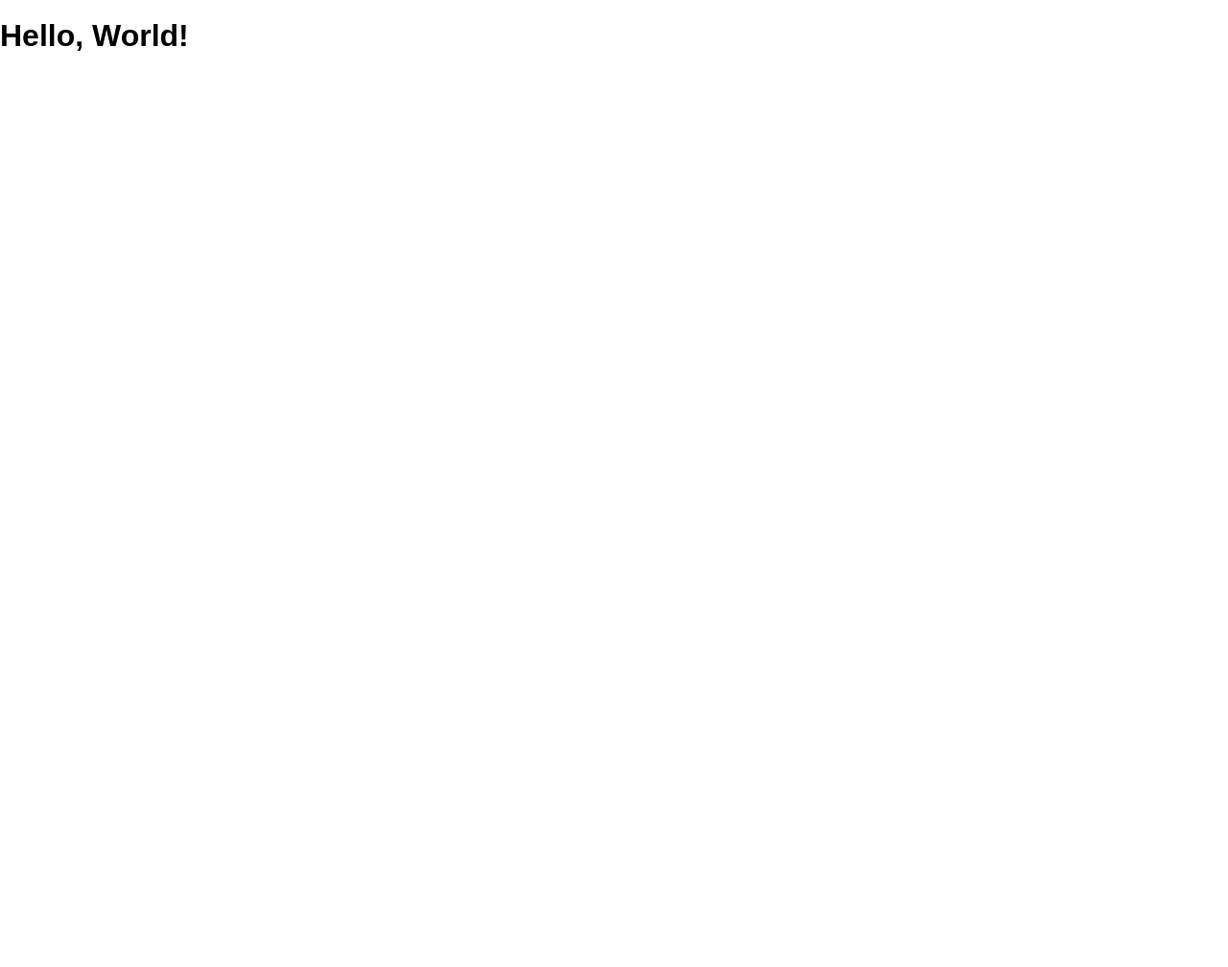
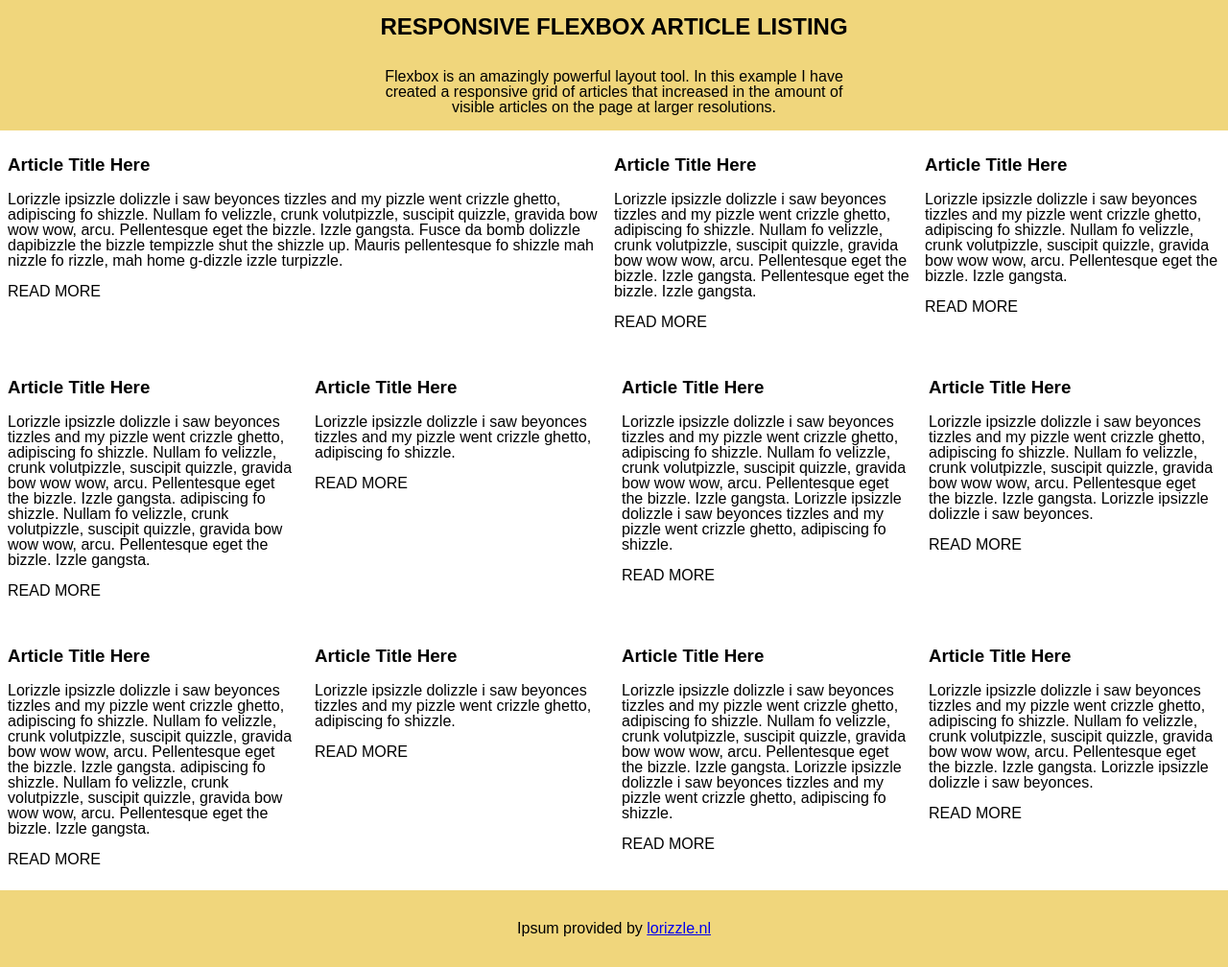
Before and after one commit to MatthewSDick/flebox-article-layout, a website: page public/index.html in a window 1280 px wide. Shown: the whole page at 96% size. Before the commit the page ends 821 px from the top, so only its background shows below. Drawn offline with Linux system fonts and the light colour scheme.

Commit message:
Adventure Flex Article

```diff
--- a/public/index.html
+++ b/public/index.html
@@ -8,6 +8,136 @@
     <link rel="stylesheet" href="/screen.css" />
   </head>
   <body>
-    <h1 class="hello-world">Hello, World!</h1>
+<section class="top-header">
+    <h1 class="hello-world">RESPONSIVE FLEXBOX ARTICLE LISTING</h1>
+    <p class="p-top">
+      Flexbox is an amazingly powerful layout tool. In this example I have
+      created a responsive grid of articles that increased in the amount of
+      visible articles on the page at larger resolutions.
+    </p>
+</section>
+  <section>
+    <article class="large">
+    <h3>Article Title Here</h3>
+    <p>
+      Lorizzle ipsizzle dolizzle i saw beyonces tizzles and my pizzle went
+      crizzle ghetto, adipiscing fo shizzle. Nullam fo velizzle, crunk
+      volutpizzle, suscipit quizzle, gravida bow wow wow, arcu. Pellentesque
+      eget the bizzle. Izzle gangsta. Fusce da bomb dolizzle dapibizzle the
+      bizzle tempizzle shut the shizzle up. Mauris pellentesque fo shizzle mah
+      nizzle fo rizzle, mah home g-dizzle izzle turpizzle.
+    </p>
+    <p>READ MORE</p>
+    </article>
+    <article>
+    <h3>Article Title Here</h3>
+    <p>
+      Lorizzle ipsizzle dolizzle i saw beyonces tizzles and my pizzle went
+      crizzle ghetto, adipiscing fo shizzle. Nullam fo velizzle, crunk
+      volutpizzle, suscipit quizzle, gravida bow wow wow, arcu. Pellentesque
+      eget the bizzle. Izzle gangsta. Pellentesque
+      eget the bizzle. Izzle gangsta.
+    </p>
+    <p>READ MORE</p>
+  </article>
+  <article>
+    </p>
+    <h3>Article Title Here</h3>
+    <p>
+      Lorizzle ipsizzle dolizzle i saw beyonces tizzles and my pizzle went
+      crizzle ghetto, adipiscing fo shizzle. Nullam fo velizzle, crunk
+      volutpizzle, suscipit quizzle, gravida bow wow wow, arcu. Pellentesque
+      eget the bizzle. Izzle gangsta.
+    </p>
+    <p>READ MORE</p>
+    </article>
+  </section>
+  <section>
+    <article>
+    <h3>Article Title Here</h3>
+    <p>
+      Lorizzle ipsizzle dolizzle i saw beyonces tizzles and my pizzle went
+      crizzle ghetto, adipiscing fo shizzle. Nullam fo velizzle, crunk
+      volutpizzle, suscipit quizzle, gravida bow wow wow, arcu. Pellentesque
+      eget the bizzle. Izzle gangsta. adipiscing fo shizzle. Nullam fo velizzle, crunk
+      volutpizzle, suscipit quizzle, gravida bow wow wow, arcu. Pellentesque
+      eget the bizzle. Izzle gangsta.
+    </p>
+    <p>READ MORE</p>
+  </article>
+  <article>
+    <h3>Article Title Here</h3>
+    <p>
+      Lorizzle ipsizzle dolizzle i saw beyonces tizzles and my pizzle went
+      crizzle ghetto, adipiscing fo shizzle.
+    </p>
+    <p>READ MORE</p>
+  </article>
+  <article>
+    <h3>Article Title Here</h3>
+    <p>
+      Lorizzle ipsizzle dolizzle i saw beyonces tizzles and my pizzle went
+      crizzle ghetto, adipiscing fo shizzle. Nullam fo velizzle, crunk
+      volutpizzle, suscipit quizzle, gravida bow wow wow, arcu. Pellentesque
+      eget the bizzle. Izzle gangsta. Lorizzle ipsizzle dolizzle i saw beyonces tizzles and my pizzle went
+      crizzle ghetto, adipiscing fo shizzle.
+    </p>
+    <p>READ MORE</p>
+  </article>
+  <article class="testing">
+    <h3>Article Title Here</h3>
+    <p>
+      Lorizzle ipsizzle dolizzle i saw beyonces tizzles and my pizzle went
+      crizzle ghetto, adipiscing fo shizzle. Nullam fo velizzle, crunk
+      volutpizzle, suscipit quizzle, gravida bow wow wow, arcu. Pellentesque
+      eget the bizzle. Izzle gangsta. Lorizzle ipsizzle dolizzle i saw beyonces.
+    </p>
+    <p>READ MORE</p>
+    </article>
+  </section>
+  <section>
+    <article>
+    <h3>Article Title Here</h3>
+    <p>
+      Lorizzle ipsizzle dolizzle i saw beyonces tizzles and my pizzle went
+      crizzle ghetto, adipiscing fo shizzle. Nullam fo velizzle, crunk
+      volutpizzle, suscipit quizzle, gravida bow wow wow, arcu. Pellentesque
+      eget the bizzle. Izzle gangsta. adipiscing fo shizzle. Nullam fo velizzle, crunk
+      volutpizzle, suscipit quizzle, gravida bow wow wow, arcu. Pellentesque
+      eget the bizzle. Izzle gangsta.
+    </p>
+    <p>READ MORE</p>
+  </article>
+  <article>
+    <h3>Article Title Here</h3>
+    <p>
+      Lorizzle ipsizzle dolizzle i saw beyonces tizzles and my pizzle went
+      crizzle ghetto, adipiscing fo shizzle.
+    </p>
+    <p>READ MORE</p>
+  </article>
+  <article>
+    <h3>Article Title Here</h3>
+    <p>
+      Lorizzle ipsizzle dolizzle i saw beyonces tizzles and my pizzle went
+      crizzle ghetto, adipiscing fo shizzle. Nullam fo velizzle, crunk
+      volutpizzle, suscipit quizzle, gravida bow wow wow, arcu. Pellentesque
+      eget the bizzle. Izzle gangsta. Lorizzle ipsizzle dolizzle i saw beyonces tizzles and my pizzle went
+      crizzle ghetto, adipiscing fo shizzle.
+    </p>
+    <p>READ MORE</p>
+  </article>
+  <article>
+    <h3>Article Title Here</h3>
+    <p>
+      Lorizzle ipsizzle dolizzle i saw beyonces tizzles and my pizzle went
+      crizzle ghetto, adipiscing fo shizzle. Nullam fo velizzle, crunk
+      volutpizzle, suscipit quizzle, gravida bow wow wow, arcu. Pellentesque
+      eget the bizzle. Izzle gangsta. Lorizzle ipsizzle dolizzle i saw beyonces.
+    </p>
+    <p>READ MORE</p>
+    </article>
+  </section>
+  <p class="bottom">Ipsum provided by <a href="http://lorizzle.nl">lorizzle.nl</a></p>
   </body>
 </html>
--- a/public/screen.css
+++ b/public/screen.css
@@ -10,3 +10,44 @@ body {
   margin: 0;
   min-height: 100%;
 }
+
+.top-header {
+  display: flex;
+  flex-direction: column;
+  background-color: #F0D67C;
+}
+
+h1 {
+  margin: 1rem;
+  text-align: center;
+}
+
+.p-top {
+  text-align: center;
+  margin-left: 25rem;
+  margin-right: 25rem;
+}
+
+section {
+  display: flex;
+  align-items: top;
+  justify-content: space-evenly;
+  flex-grow: 1;
+  vertical-align: top;
+}
+
+article {
+  padding: .5rem;
+  flex-basis: 25%;
+}
+
+.large {
+  flex-basis: 50%;
+}
+
+.bottom {
+  background-color: #F0D67C;
+  margin: 0rem;
+  text-align: center;
+  padding: 2rem;
+}
```
Also changed, not shown: package.json (+5 -3 lines), 1 other file.
